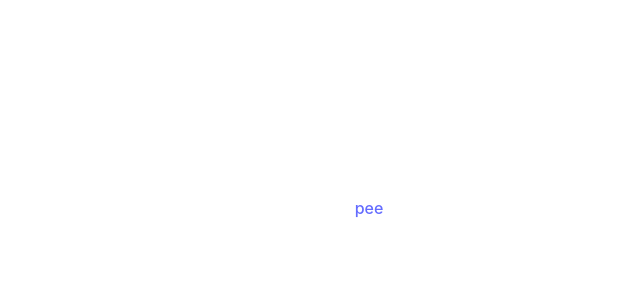
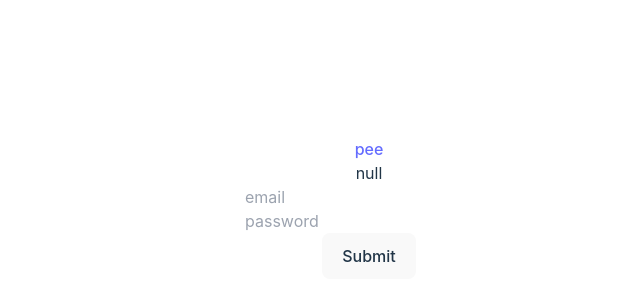
Before and after one commit to WPI-Hackathon/WPI-Hackathon.github.io, a React (Vite) app: page /signup in a window 1280 px wide. Shown: the part 192-492 px from the top of the page, without its empty margins (271-911 px from the left). Built offline with nearby package versions, Linux system fonts and the light colour scheme.

Commit message:
login page create

```diff
--- a/src/screens/LoginScreen.tsx
+++ b/src/screens/LoginScreen.tsx
@@ -32,6 +32,7 @@ export default function LoginScreen() {
 
   return (
     <section>
+      <div>{JSON.stringify(user)}</div>
       <div className="my-10">
         <input type="text" placeholder="email" onChange={event => setEmail(event.target.value)} />
       </div>
--- a/src/screens/SignUpScreen.tsx
+++ b/src/screens/SignUpScreen.tsx
@@ -1,5 +1,54 @@
+import { FirebaseError } from "firebase/app";
+import { getAuth } from "../config/firebase"
+import { useState } from "react";
+import { createUserWithEmailAndPassword } from "firebase/auth";
+
 export default function SignUpScreen() {
+
+  const auth = getAuth();
+  const [email, setEmail] = useState("")
+  const [password, setPassword] = useState("")
+  const [user, setUser] = useState(JSON.stringify(auth.currentUser))
+
+
+  const signup = () => {
+    createUserWithEmailAndPassword(auth, email, password).then((userCredential) => {
+      //Signed up
+      const user = userCredential.user;
+      setUser(JSON.stringify(user));
+      console.log(user)
+    }).catch((error: FirebaseError) => {
+      const errorCode = error.code;
+      const errorMessage = error.message;
+      switch (errorCode) {
+        case "auth/weak-password":
+          alert("Weak password, Password must be at least 6 characters");
+          break;
+        case "auth/invalid-email":
+          alert("Invalid Email, Please use a valid email");
+          break;
+        case "auth/email-already-in-use":
+          alert("Account already exists, Email already in use");
+          break;
+        default:
+          console.error(errorCode, errorMessage)
+      }
+
+    })
+
+  }
   return (
-    <div></div>
+    <section>
+      <div>{user}</div>
+      <div className="my-10">
+        <input type="text" placeholder="email" onChange={event => setEmail(event.target.value)} />
+      </div>
+      <div className="my-10">
+        <input type="text" placeholder="password" onChange={event => setPassword(event.target.value)} />
+      </div>
+      <div className="my-20">
+        <button onClick={signup}>Submit</button>
+      </div>
+    </section>
   )
 }
```
